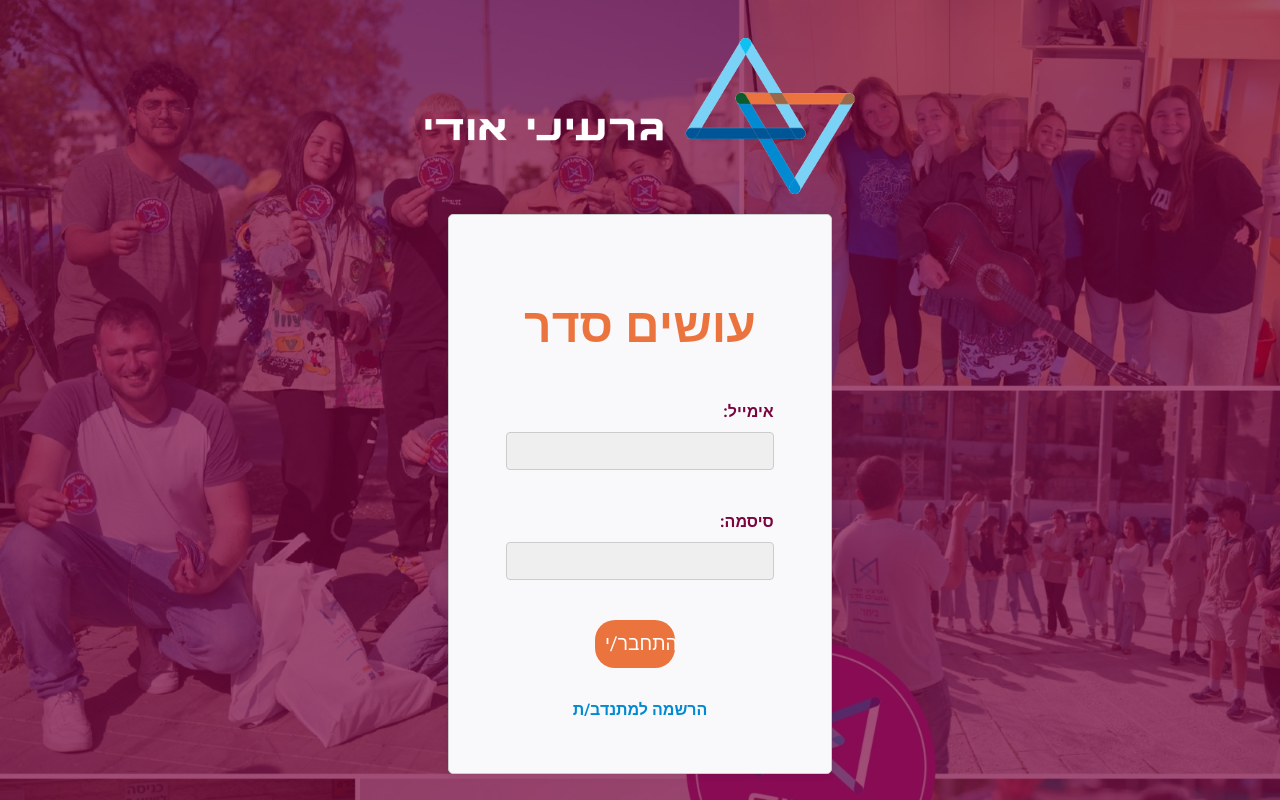
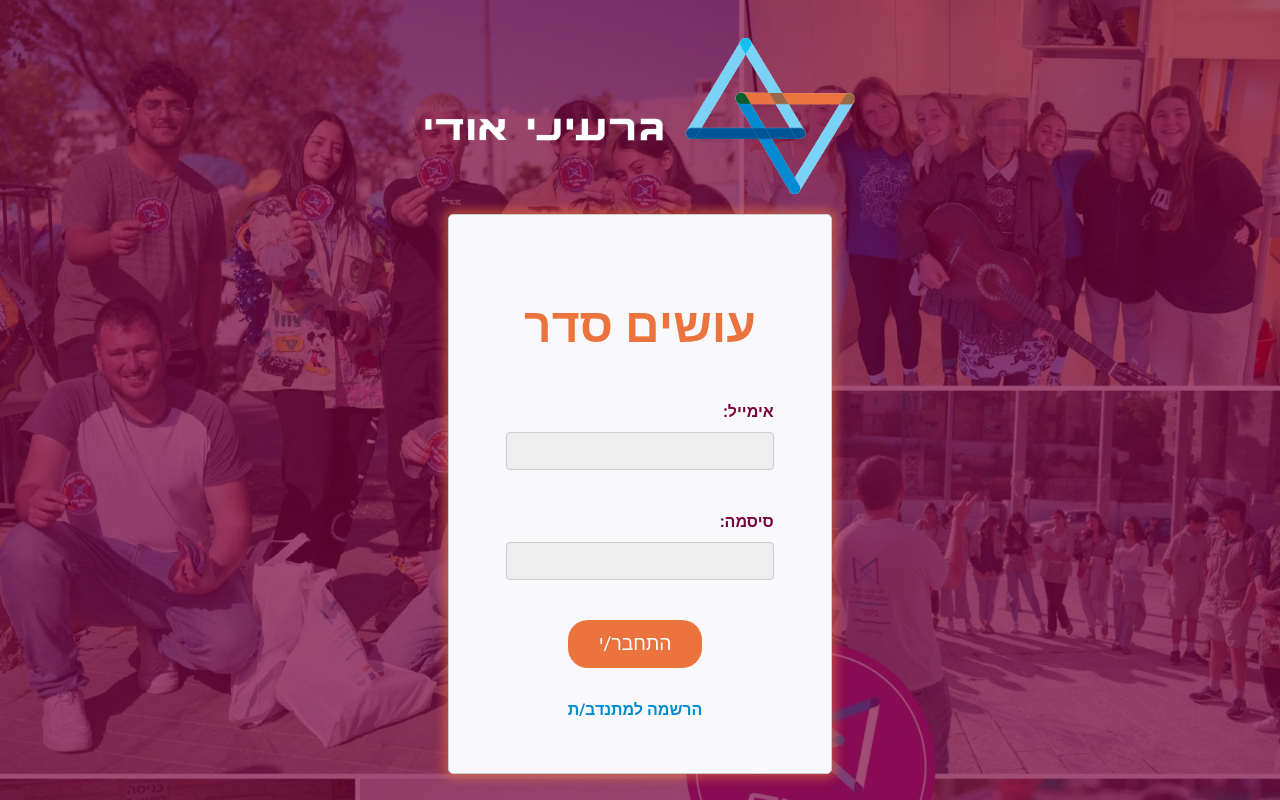
Before and after one commit to amielsaa/osimseder, a React (Create React App) app in the folder client/: page / in a window 1280 px wide. Built offline with nearby package versions, Linux system fonts and the light colour scheme.

Commit message:
minor changes

```diff
--- a/client/src/Components/css/App.css
+++ b/client/src/Components/css/App.css
@@ -4,6 +4,7 @@
   --PURPLE-COLOR: #79043e;
   --RED-COLOR: #E34234;
   --ORANGE-COLOR: #eb743e;
+  --ORANGEOP-COLOR: rgba(235, 116, 62, 0.5);
   --FONT-COLOR: whitesmoke;
   --BLUE-COLOR:#003061;
   --LIGHTBLUE-COLOR:#008ad1;
--- a/client/src/Components/css/Login.css
+++ b/client/src/Components/css/Login.css
@@ -5,7 +5,7 @@
   border: 1px solid #ccc;
   background-color: var(--WHITEBG-COLOR);
   border-radius: 5px;
-  box-shadow: 0 0 10px rgba(0, 0, 0, 0.1);
+  box-shadow: 0 0 10px 5px var(--ORANGEOP-COLOR);
   margin-top:30%;
   z-index: 10000;
 }
@@ -152,12 +152,13 @@ input {
   }
 
   .login_Buttons .button-login {
-    width: 30%;
+    width: 50%;
     margin-right: 10px;
 
   }
 
   .signup-link {
     margin-top: 20px;
+    margin-right: 10px;
   }
 }
```
